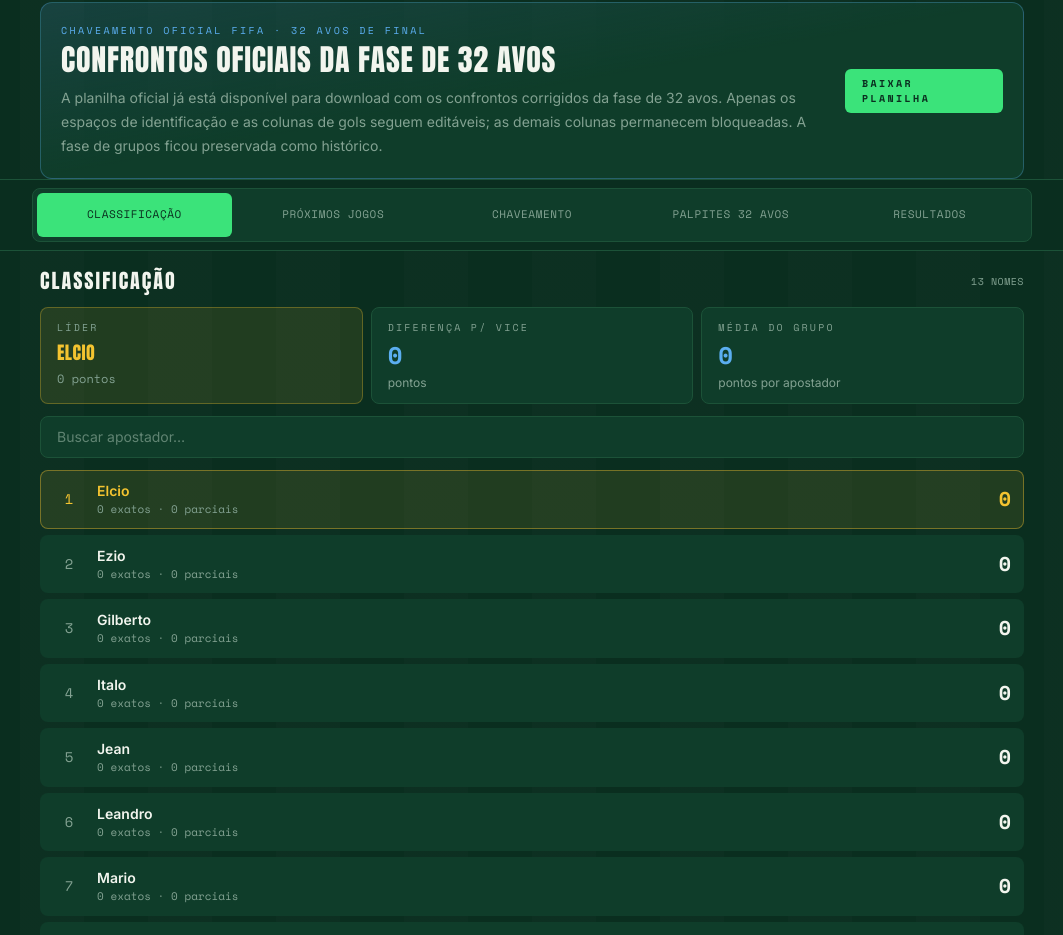
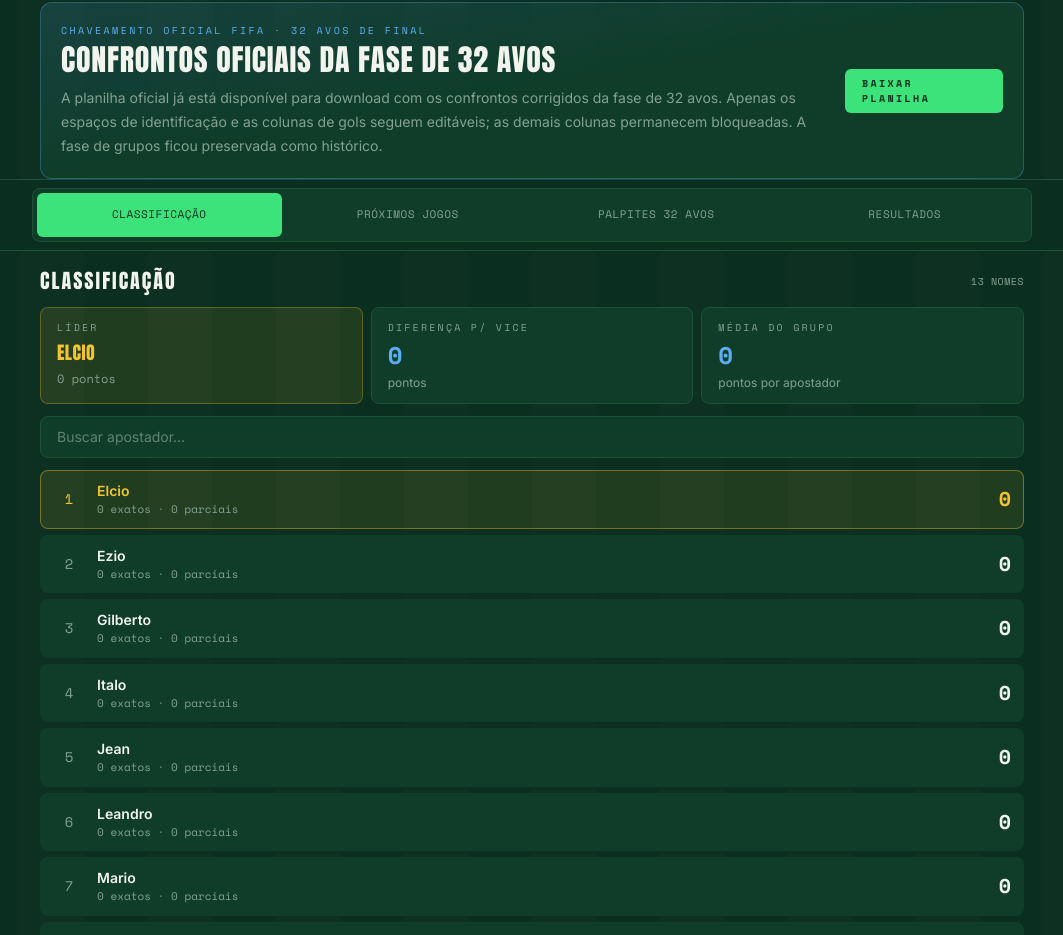
Before and after one commit to leandroclf/bolaocopa, a Next.js app: page / in a window 1280 px wide. Shown: the part 737-1672 px from the top of the page, without its empty margins (108-1171 px from the left). Built offline with nearby package versions, Linux system fonts and the light colour scheme.

Commit message:
Remove chaveamento da navegação

```diff
--- a/src/app/page.tsx
+++ b/src/app/page.tsx
@@ -2,7 +2,7 @@ import Scoreboard from "@/components/Scoreboard";
 import PaymentBlock from "@/components/PaymentBlock";
 import DashboardTabs from "@/components/DashboardTabs";
 import PhaseNotice from "@/components/PhaseNotice";
-import { getBracket, getLiveStandings, getStandings } from "@/lib/data";
+import { getLiveStandings, getStandings } from "@/lib/data";
 
 const fmt = (iso: string, opts: Intl.DateTimeFormatOptions) =>
   new Intl.DateTimeFormat("pt-BR", { timeZone: "America/Sao_Paulo", ...opts }).format(new Date(iso));
@@ -10,7 +10,6 @@ const fmt = (iso: string, opts: Intl.DateTimeFormatOptions) =>
 export default function Page() {
   const s = getStandings();
   const live = getLiveStandings();
-  const bracket = getBracket();
   const leader = s.standings[0] ?? null;
   return (
     <main className="min-h-screen pb-10">
@@ -23,7 +22,7 @@ export default function Page() {
       />
       <PaymentBlock totalParticipants={s.totalParticipants} entryFee={50} />
       <PhaseNotice />
-      <DashboardTabs standings={s} liveStandings={live} bracket={bracket} />
+      <DashboardTabs standings={s} liveStandings={live} />
       <footer className="mx-auto max-w-5xl px-5 pt-6 text-center">
         <p className="font-mono text-[10px] uppercase tracking-[0.24em] text-slatey">Última atualização</p>
         <p className="mt-1 font-mono text-sm text-chalk">{fmt(s.lastUpdated, { day: "2-digit", month: "2-digit", year: "numeric" })}</p>
--- a/src/components/DashboardTabs.tsx
+++ b/src/components/DashboardTabs.tsx
@@ -7,16 +7,13 @@ import StandingsTable from "@/components/StandingsTable";
 import RecentMatches from "@/components/RecentMatches";
 import RulesCard from "@/components/RulesCard";
 import LiveProjectionPanel from "@/components/LiveProjectionPanel";
-import BracketView from "@/components/BracketView";
 import type { LiveStandingsFile, StandingsFile } from "@/lib/types";
-import type { Bracket } from "@/knockout/types";
 
-type TabKey = "classification" | "next" | "bracket" | "map" | "recent";
+type TabKey = "classification" | "next" | "map" | "recent";
 
 const tabs: Array<{ key: TabKey; label: string; short: string }> = [
   { key: "classification", label: "Classificação", short: "Tabela" },
   { key: "next", label: "Próximos jogos", short: "Próximos" },
-  { key: "bracket", label: "Chaveamento", short: "Chave" },
   { key: "map", label: "Palpites 32 avos", short: "32avos" },
   { key: "recent", label: "Resultados", short: "Resultados" },
 ];
@@ -24,11 +21,9 @@ const tabs: Array<{ key: TabKey; label: string; short: string }> = [
 export default function DashboardTabs({
   standings,
   liveStandings,
-  bracket,
 }: {
   standings: StandingsFile;
   liveStandings: LiveStandingsFile;
-  bracket: Bracket | null;
 }) {
   const [active, setActive] = useState<TabKey>("classification");
   const activeLabel = useMemo(() => tabs.find((tab) => tab.key === active)?.label, [active]);
@@ -43,7 +38,7 @@ export default function DashboardTabs({
     <div>
       <nav className="sticky top-0 z-20 border-y border-pitch-line bg-pitch" aria-label="Seções do bolão">
         <div className="mx-auto max-w-5xl px-3 py-2">
-          <div className="grid grid-cols-5 gap-1 rounded-lg border border-pitch-line bg-pitch-2 p-1">
+          <div className="grid grid-cols-4 gap-1 rounded-lg border border-pitch-line bg-pitch-2 p-1">
             {tabs.map((tab) => (
               <button
                 key={tab.key}
@@ -77,7 +72,6 @@ export default function DashboardTabs({
         {active === "next" && (
           <NextMatchPanel match={standings.nextMatch} dayMatches={nextDayMatches} />
         )}
-        {active === "bracket" && <BracketView bracket={bracket} />}
         {active === "map" && <UpcomingMatches matches={standings.upcomingMatches} />}
         {active === "recent" && <RecentMatches results={standings.recentResults} />}
       </div>
```
